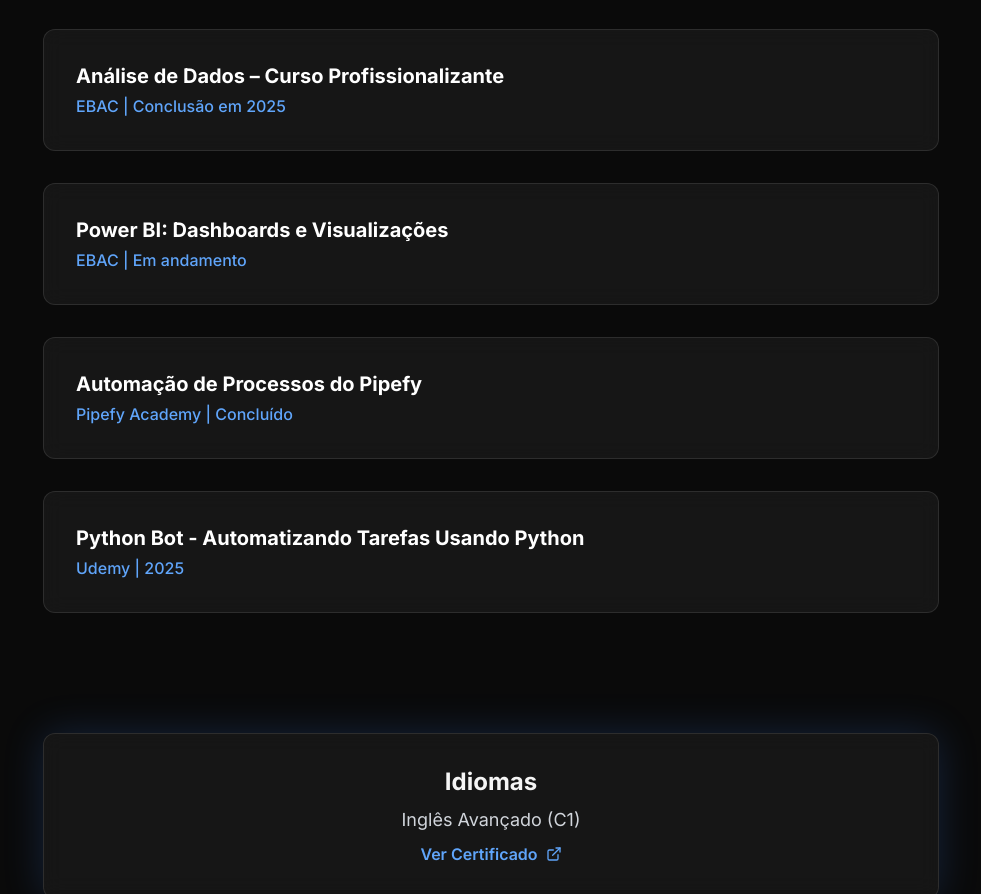
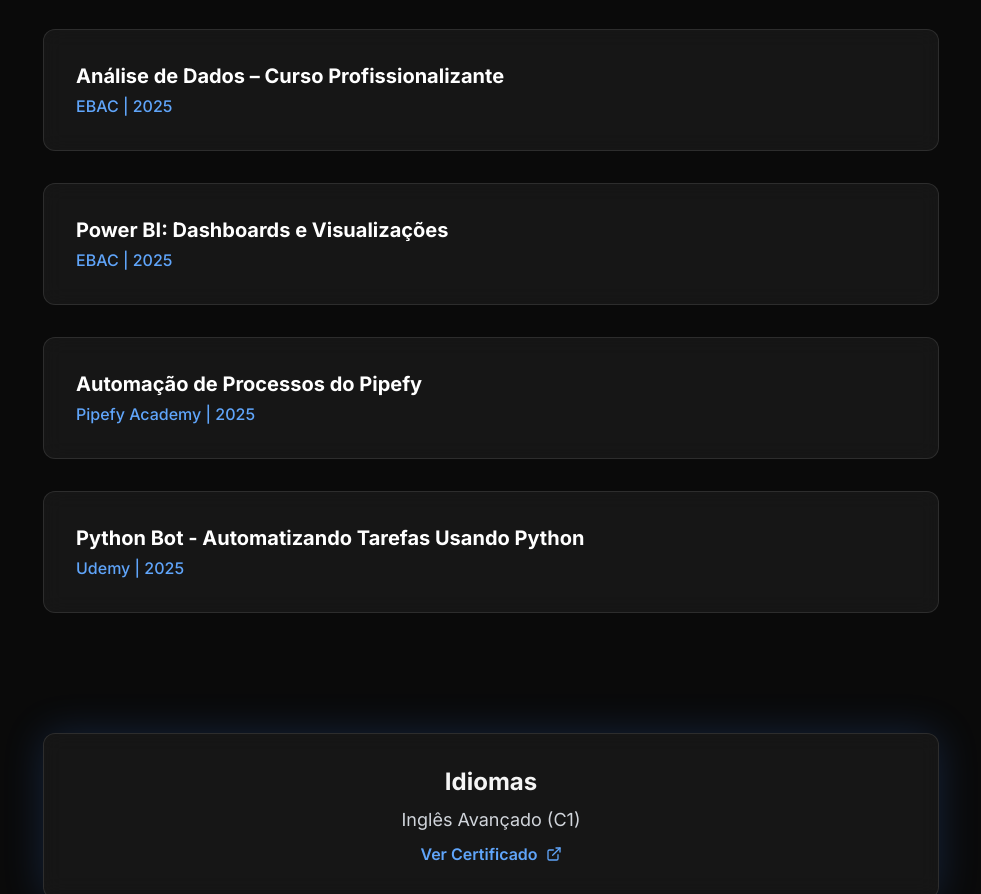
Before and after one commit to vitorbgomes/curriculo, a plain HTML site: page index.html in a window 1280 px wide. Shown: the part 4447-5341 px from the top of the page, without its empty margins (149-1130 px from the left). Drawn offline with nearby package versions, Linux system fonts and the light colour scheme.

Commit message:
Update index.html

```diff
--- a/index.html
+++ b/index.html
@@ -396,15 +396,15 @@
                 </div>
                 <div class="bg-card border border-card rounded-xl p-6 md:p-8">
                     <h3 class="font-bold text-xl text-white">Análise de Dados – Curso Profissionalizante</h3>
-                    <p class="text-blue-400 font-medium mt-1">EBAC | Conclusão em 2025</p>
+                    <p class="text-blue-400 font-medium mt-1">EBAC | 2025</p>
                 </div>
                  <div class="bg-card border border-card rounded-xl p-6 md:p-8">
                     <h3 class="font-bold text-xl text-white">Power BI: Dashboards e Visualizações</h3>
-                    <p class="text-blue-400 font-medium mt-1">EBAC | Em andamento</p>
+                    <p class="text-blue-400 font-medium mt-1">EBAC | 2025</p>
                 </div>
                  <div class="bg-card border border-card rounded-xl p-6 md:p-8">
                     <h3 class="font-bold text-xl text-white">Automação de Processos do Pipefy</h3>
-                    <p class="text-blue-400 font-medium mt-1">Pipefy Academy | Concluído</p>
+                    <p class="text-blue-400 font-medium mt-1">Pipefy Academy | 2025</p>
                 </div>
                 <div class="bg-card border border-card rounded-xl p-6 md:p-8">
                     <h3 class="font-bold text-xl text-white">Python Bot - Automatizando Tarefas Usando Python</h3>
```
